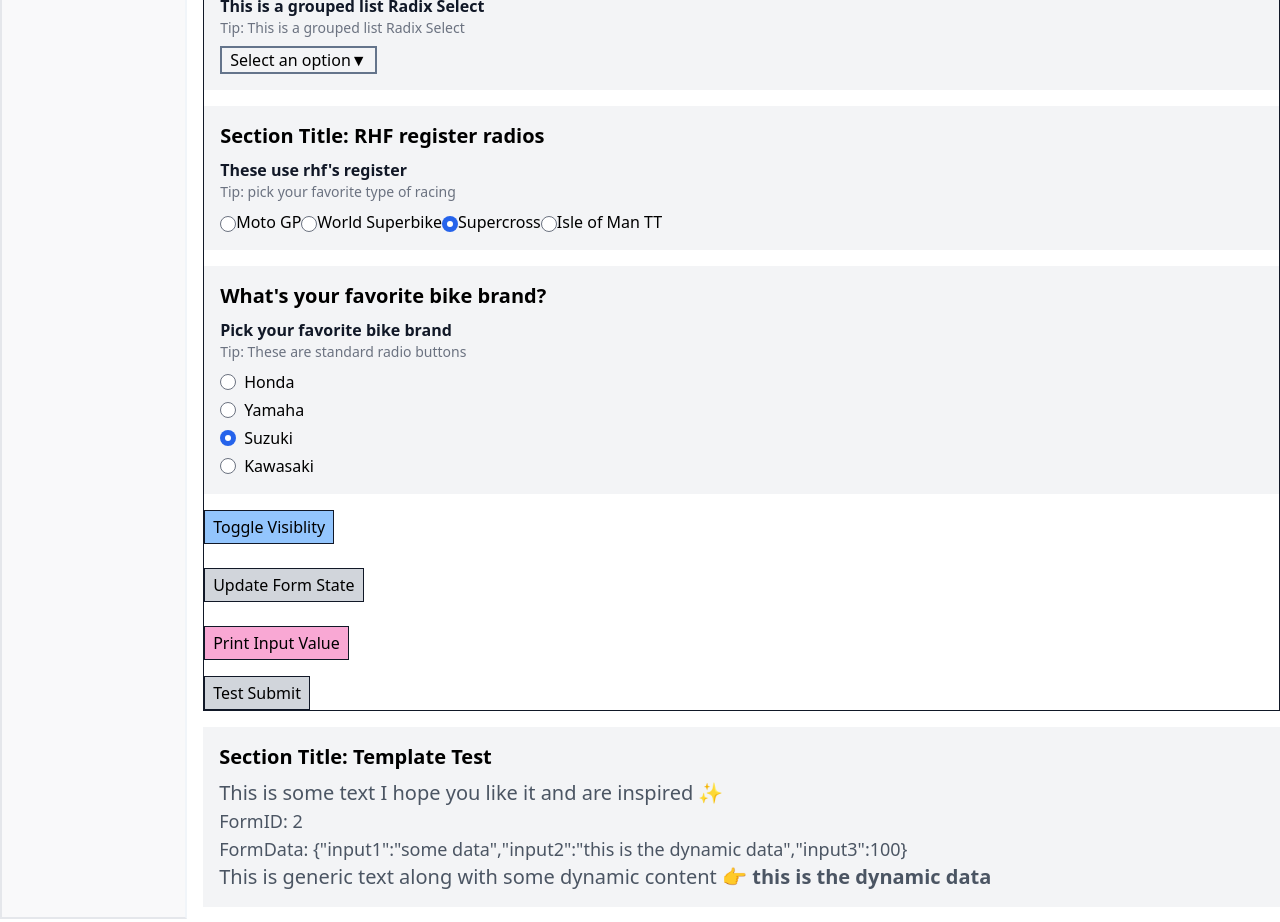
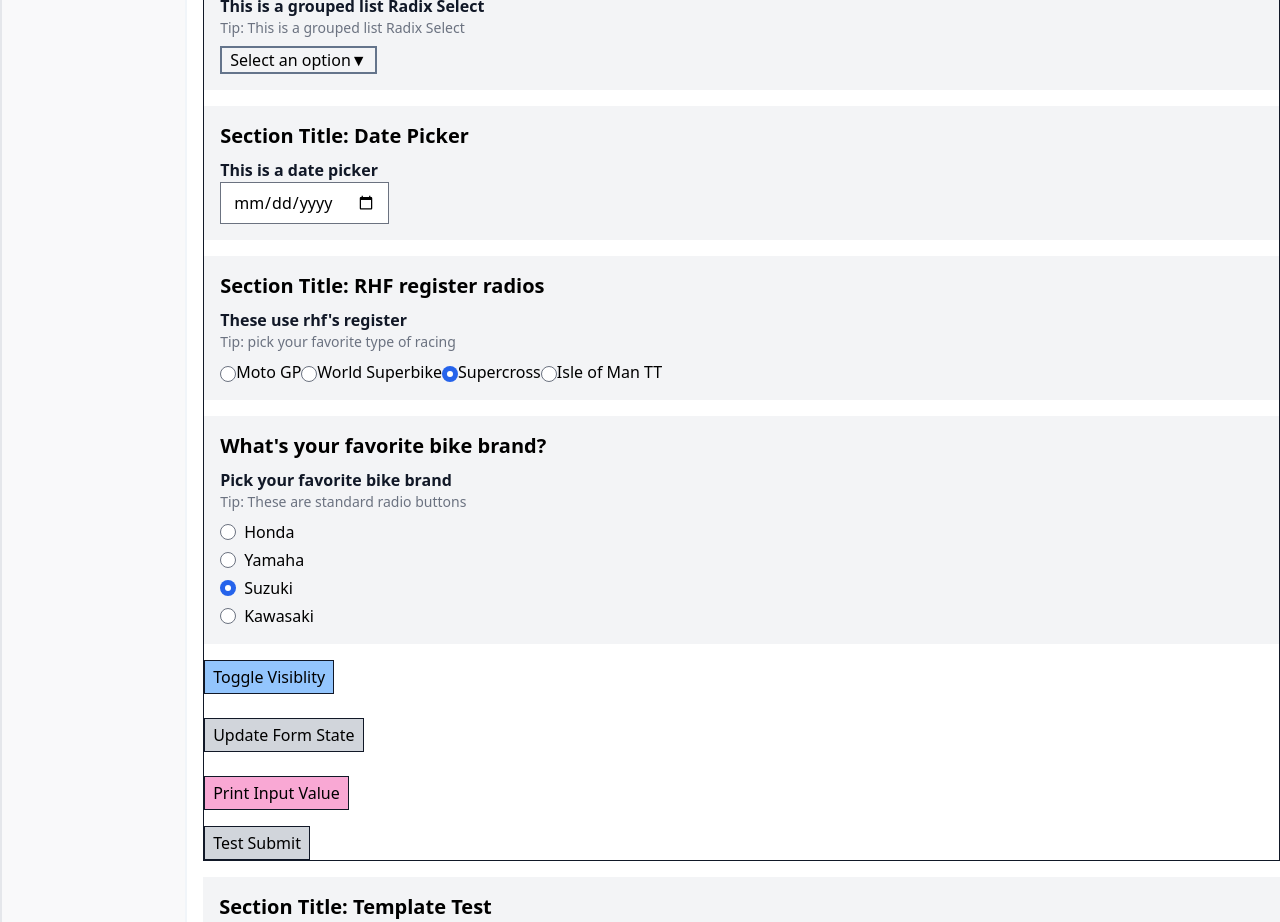
Before and after one commit to tayv/Project-Bubblegum, a Next.js app: page /forms/quiz-template in a window 1280 px wide. Shown: the part 1700-2622 px from the top of the page. Built offline with nearby package versions, Linux system fonts and the light colour scheme.

Commit message:
html date input set up

```diff
--- /dev/null
+++ b/components/atoms/DatePicker.tsx
@@ -0,0 +1,67 @@
+import React, { FC, ChangeEvent, forwardRef, InputHTMLAttributes, DetailedHTMLProps} from 'react'
+import classNames from 'classnames'
+import { Control } from 'react-hook-form'
+import Tip, { TipProps } from '@components/helpers/Tip'
+import InputLabel, { InputLabelProps } from '@components/atoms/InputLabelRadix'
+
+// TYPES
+export type DatePickProps = {
+  name: string
+  label: InputLabelProps["label"]
+  tipText?: TipProps["text"]
+  exampleText?: TipProps["text"]
+  className?: string
+  placeholder?: string
+  children?: React.ReactElement
+
+  // RHF prop types
+  register?: any // react-hook-form: to register an input (not needed if using Controller)
+  rules?: Record<string, any> // react-hook-form: validation rules. Any object so used generic Record type.
+  control?: Control // react-hook-form: used by Controller. https://react-hook-form.com/ts/#Control
+}
+
+// // DYNAMIC STYLING
+//   // Using maps so full Tailwind classes can be seen for purging https://tailwindcss.com/docs/optimizing-for-production#writing-purgeable-html
+// const textAreaSizeMap: {[key in TextAreaSize]: string} = {
+//   standard: "py-2 px-3",
+//   large: "w-full py-3 px-4",
+// }
+
+// forwardRef so RHF can work properly in WrapperInput
+const DatePicker: FC<DatePickProps> = forwardRef<HTMLInputElement, DatePickProps>(
+  (
+    {
+      name,
+      label,
+      className = "", // to pass custom one-off styling
+      tipText = null,
+      exampleText = null,
+      children,
+      ...props
+    },
+    ref
+  ) => {
+    return (
+      <div className="max-w-sm">
+        <InputLabel htmlFor={name} type="standard" label={label} />
+        <input type="date" name={name} />
+      </div>
+
+    )
+  }
+)
+
+export default DatePicker
+
+// HELPFUL SOURCES
+
+// Type mapping
+  // https://learntypescript.dev/08/intro
+
+// FORWARDING REFS
+  // https://felixgerschau.com/react-forwardref-explained/
+  // https://blog.logrocket.com/cleaning-up-the-dom-with-forwardref-in-react/
+  // https://betterprogramming.pub/a-guide-to-working-with-forms-and-input-fields-in-react-403d64aaedf3
+
+// USING CLASSNAMES PACKAGE TO COMBINE & MAKE CONDITIONAL CLASSES
+  // https://nikitahl.com/how-to-assign-multiple-classes-in-react/
--- a/pages/forms/quiz-template.tsx
+++ b/pages/forms/quiz-template.tsx
@@ -15,8 +15,7 @@ import TemplateGeneric from '@components/products/producta/TemplateGeneric'
 import UpdateDocState from '@components/UpdateDocState'
 import WrapperTextArea from '@components/controlled-wrappers/WrapperTextArea'
 import WrapperSelect from '@components/controlled-wrappers/WrapperSelect'
-
-
+import DatePicker from '@atoms/DatePicker'
 
 // data for Breadcrumbs
 const crumbs = [
@@ -283,6 +282,11 @@ const QuizTemplate: FC = () => {
           />
         </Section>
 
+        <Section id="datepick" style="standard">
+          <Heading text="Section Title: Date Picker" size="h3" type="primary"/>
+          <DatePicker label="This is a date picker"  />
+        </Section>
+
 
        {/* VISIBILITY CONDITION TEST SECTION --------------------------------------------- */}
 
```
Also changed, not shown: 1 other file (tests, documents, lock files or other folders).
